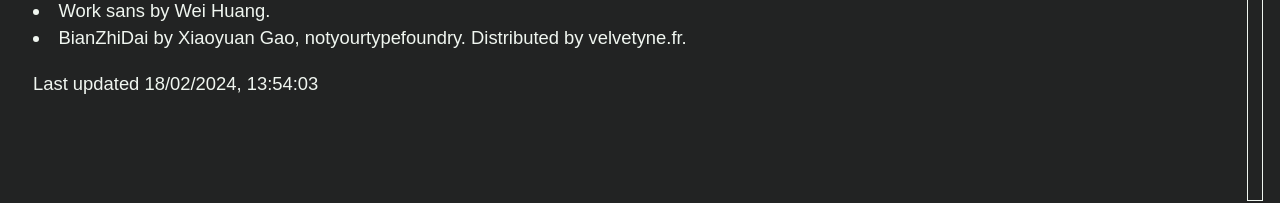
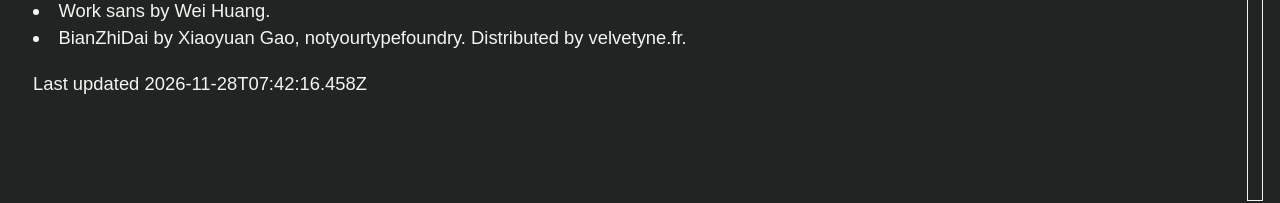
Before and after one commit to patrickahase/patrickhase.xyz, a React (Vite) app: page /about/ in a window 1280 px wide. Shown: the part 582-785 px from the top of the page. Built offline with nearby package versions, Linux system fonts and the light colour scheme.

Commit message:
update var

```diff
--- a/src/routes/about-page.tsx
+++ b/src/routes/about-page.tsx
@@ -2,14 +2,14 @@ import { useEffect, useRef } from 'react';
 
 export default function AboutPage(){
 
-  const dateObject = new Date();
+  /* const dateObject = new Date(); */
 
   /* const dateString =
         dateObject.getDate() + "/" +
         (dateObject.getMonth() + 1) + "/" +
         dateObject.getFullYear(); */
   //const dateString = BUILD_TIMESTAMP.toLocaleString("en-GB", {timeZone: "Australia/Melbourne"});
-  const dateString = dateObject.toLocaleString("en-GB", {/* dateStyle: "short", */ timeZone: "Australia/Melbourne"});
+  const dateString = BUILD_TIMESTAMP.toLocaleString("en-GB", {/* dateStyle: "short", */ timeZone: "Australia/Melbourne"});
 
   /* reference to email link element */
   const emailElementRef = useRef<HTMLAnchorElement>(null);
```
